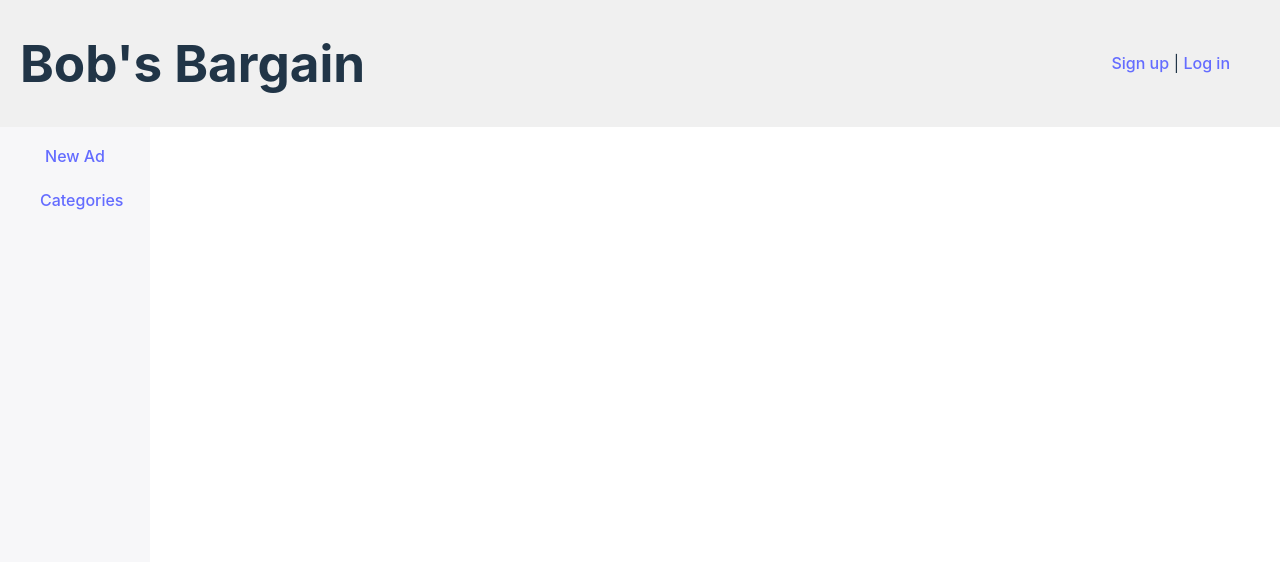
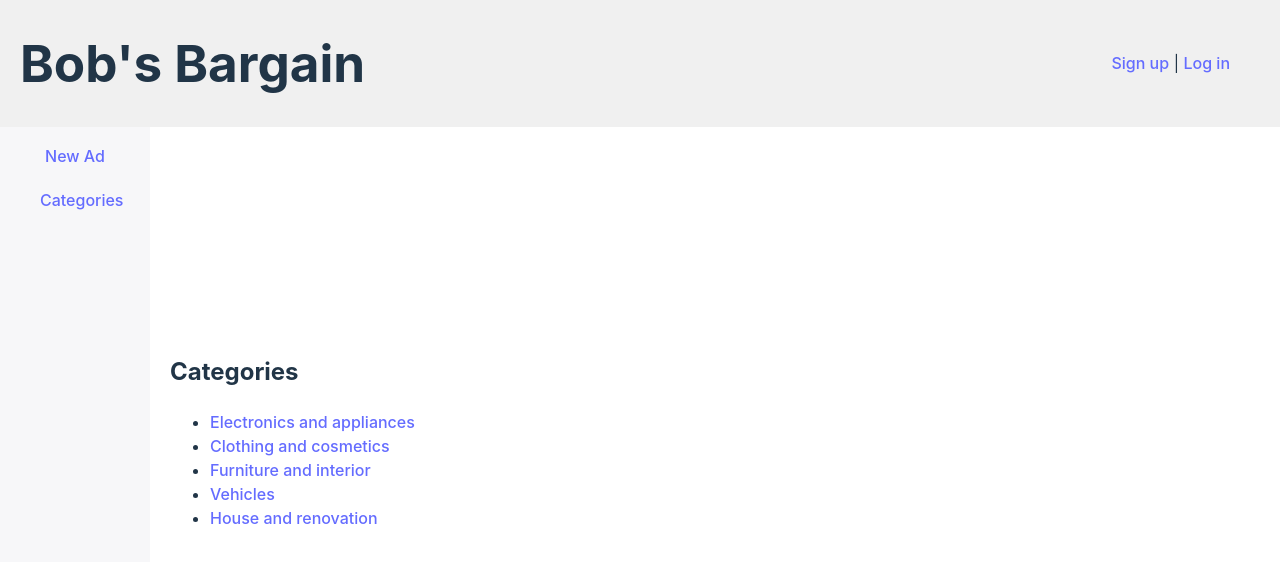
Before and after one commit to maha897/frontend-bobs-bargain, a React (Vite) app: page /categories in a window 1280 px wide. Shown: the top 562 px of the page. Built offline with nearby package versions, Linux system fonts and the light colour scheme.

Commit message:
categories func implemented

```diff
--- a/src/App.jsx
+++ b/src/App.jsx
@@ -8,6 +8,7 @@ import SignUpPage from './components/SignUpPage'
 import LogInPage from './components/LogInPage'
 import AdForm from './components/AdForm'
 import CategoriesPage from './components/CategoriesPage'
+import CategoryAdsPage from './components/CategoryAdsPage'
 
 const Context = createContext()
 
@@ -29,6 +30,8 @@ function App() {
             <Route path='/log-in' element={<LogInPage />} />
             <Route path="/new-ad" element={<AdForm />} />
             <Route path='/categories' element={<CategoriesPage />} />
+            <Route path="/" element={<CategoriesPage />} />
+            <Route path="/categories/:category" element={<CategoryAdsPage />} />
           </Routes>
         </div>
       </div>
--- a/src/components/CategoriesPage.jsx
+++ b/src/components/CategoriesPage.jsx
@@ -1,5 +1,29 @@
+import { Link } from "react-router-dom";
+
+
 function CategoriesPage() {
-
+    return (
+      <div className="categories-page-container">
+        <h2>Categories</h2>
+        <ul>
+          <li>
+            <Link to="/category/electronics">Electronics and appliances</Link>
+          </li>
+          <li>
+            <Link to="/category/clothing">Clothing and cosmetics</Link>
+          </li>
+          <li>
+            <Link to="/category/furniture">Furniture and interior</Link>
+          </li>
+          <li>
+            <Link to="/category/vehicles">Vehicles</Link>
+          </li>
+          <li>
+            <Link to="/category/house">House and renovation</Link>
+          </li>
+        </ul>
+      </div>
+    );
 }
 
 export default CategoriesPage
--- /dev/null
+++ b/src/components/CategoryAdsPage.jsx
@@ -0,0 +1,25 @@
+import { useContext } from "react";
+import { useParams } from "react-router-dom";
+import { Context } from "../App";
+
+function CategoryAdsPage() {
+    const { ads } = useContext(Context)
+  const { category } = useParams();
+  const filteredAds = ads.filter((ad) => ad.category === category);
+
+  return (
+    <div className="category-ads-page-container">
+      <h2>{category} Ads</h2>
+      <div className="ads-list">
+        {filteredAds.map((ad) => (
+          <div key={ad.id} className="ad-item">
+            <h3>{ad.title}</h3>
+            <p>{ad.description}</p>
+          </div>
+        ))}
+      </div>
+    </div>
+  );
+}
+
+export default CategoryAdsPage;
```
